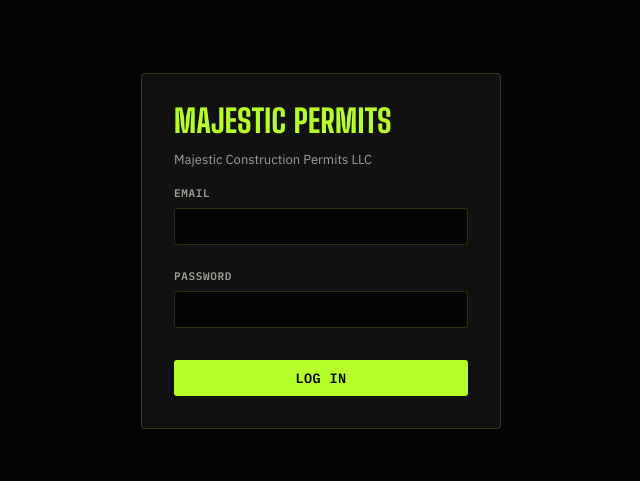
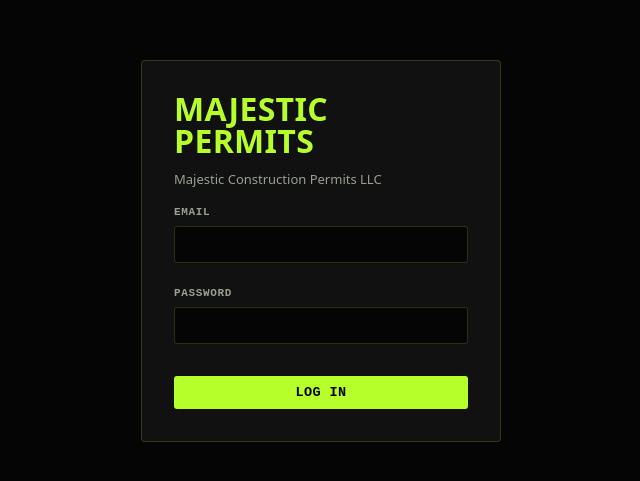
Before and after one commit to padavanoangelique-rgb/lead-generator, a Next.js app: page /login in a window 1280 px wide. Shown: the part 149-630 px from the top of the page, without its empty margins (319-959 px from the left). Built offline with nearby package versions, Linux system fonts and the light colour scheme; no server answers.

Commit message:
Load Inter so Closer matches All Jobs typography.

```diff
--- a/app/layout.js
+++ b/app/layout.js
@@ -13,7 +13,7 @@
       <head>
         <link rel="preconnect" href="https://fonts.googleapis.com" />
         <link rel="preconnect" href="https://fonts.gstatic.com" crossOrigin="anonymous" />
-        <link href="https://fonts.googleapis.com/css2?family=Big+Shoulders+Display:wght@700;800;900&family=IBM+Plex+Sans:wght@400;500;600;700&family=IBM+Plex+Mono:wght@400;500;600&display=swap" rel="stylesheet" />
+        <link href="https://fonts.googleapis.com/css2?family=Inter:wght@400;500;600;700;800&display=swap" rel="stylesheet" />
         <script src="https://cdnjs.cloudflare.com/ajax/libs/jspdf/2.5.1/jspdf.umd.min.js" defer></script>
         <script src="https://cdnjs.cloudflare.com/ajax/libs/PapaParse/5.4.1/papaparse.min.js" defer></script>
         <script src="https://cdnjs.cloudflare.com/ajax/libs/xlsx/0.18.5/xlsx.full.min.js" defer></script>
```
